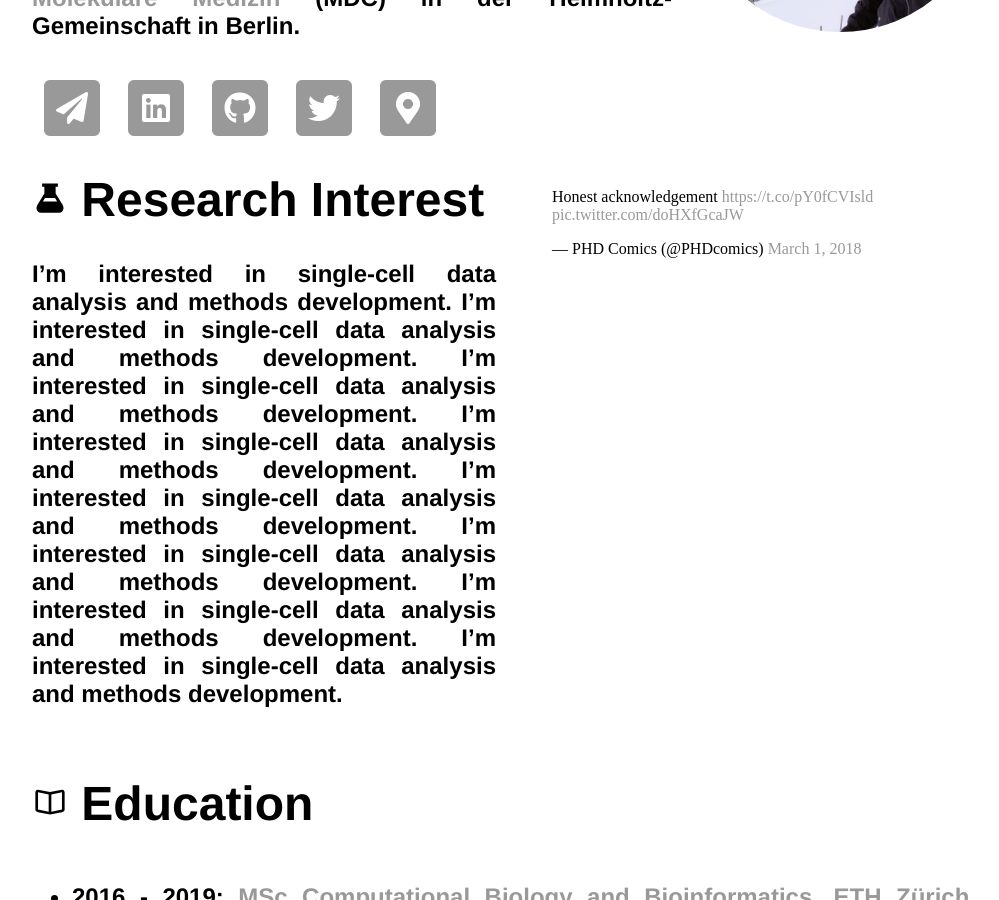
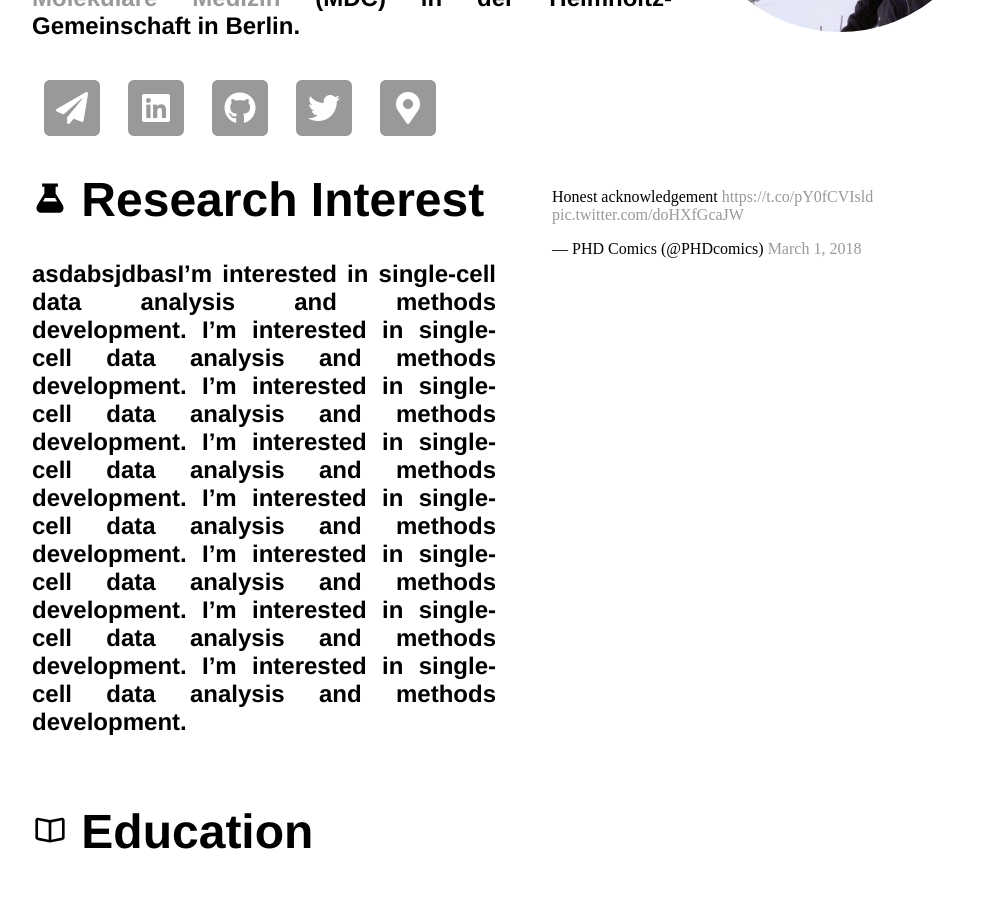
Before and after one commit to saisomesh2594/saisomesh2594.github.io, a Jekyll site: the page built from index.html, in a window 1280 px wide and 900 px high, scrolled down 362 px. Shown: the whole window, without its empty margins (128-1127 px from the left). Built offline with Jekyll 4.4.1, drawn with Linux system fonts in a browser that asks for light colours; comment, search, counter and statistics services are not loaded.

Commit message:
Update index.html

```diff
--- a/index.html
+++ b/index.html
@@ -73,7 +73,7 @@ title: Somesh Sai, Just Another Bioinformatician
 	<div id="twwet-research-container">
 		<div id="researchtrial">
 			<h1><ion-icon name="flask"></ion-icon> Research Interest </h1>
-			<article><h2>I’m interested in single-cell data analysis and methods development.
+			<article><h2>asdabsjdbasI’m interested in single-cell data analysis and methods development.
 				I’m interested in single-cell data analysis and methods development.
 				I’m interested in single-cell data analysis and methods development.
 				I’m interested in single-cell data analysis and methods development.
```
